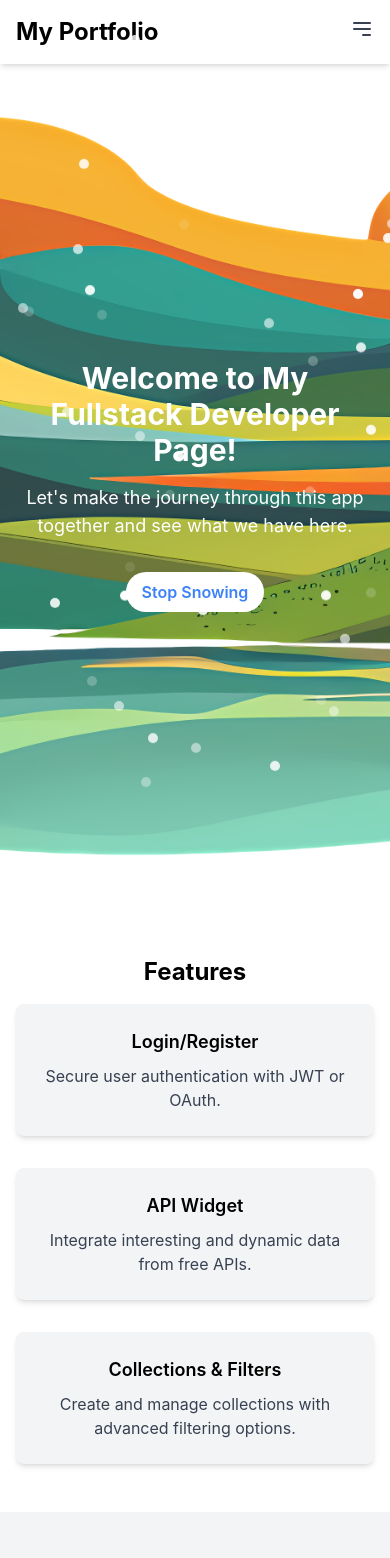
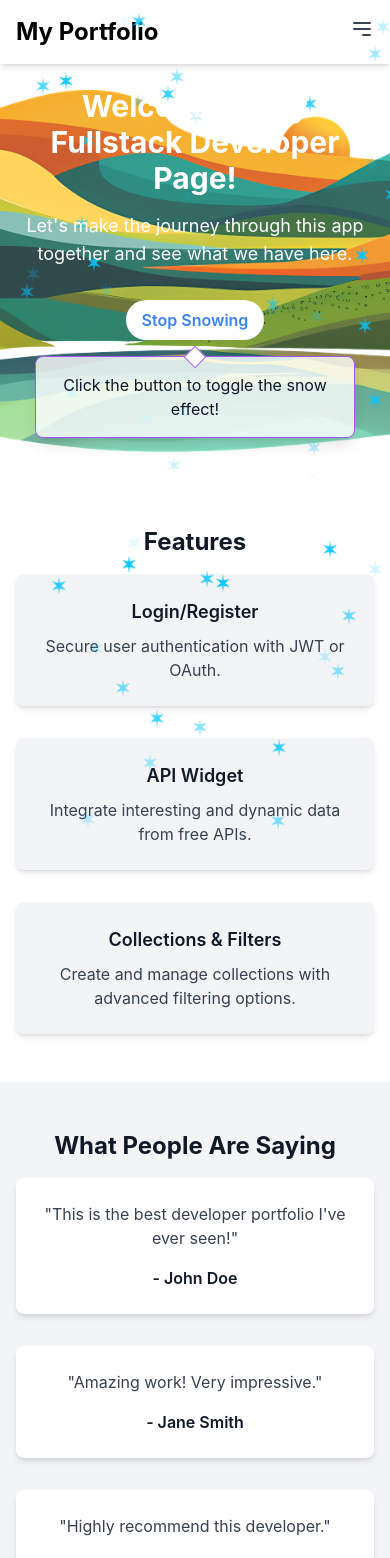
Before and after one commit to honomonodev/honomonoFun-front, a React (Create React App) app: page / in a window 390 px wide. Shown: the top 1558 px of the page. Built offline with nearby package versions, Linux system fonts and the light colour scheme.

Commit message:
Design Tailwind
snowflakes form
message window appears
styles control optimisation

```diff
--- a/src/App.tsx
+++ b/src/App.tsx
@@ -1,6 +1,6 @@
 import React from 'react';
 import { Routes, Route } from 'react-router-dom';
-import './App.css';
+import './styles/App.css';
 import HomePage from './pages/HomePage';
 import LoginPage from './pages/LoginPage';
 import RegisterPage from './pages/RegisterPage';
--- /dev/null
+++ b/src/components/common/MessageCloud.css
@@ -0,0 +1,8 @@
+/* src/components/common/MessageCloud.css */
+.message-cloud {
+  @apply relative max-w-xs md:max-w-md lg:max-w-lg mx-auto my-4 p-4 bg-white dark:bg-gray-800 text-gray-900 dark:text-gray-100 rounded-lg shadow-lg border border-purple-500 bg-opacity-80 inner-shadow transition-opacity duration-1000;
+}
+
+.message-cloud-arrow {
+  @apply absolute top-0 left-1/2 transform -translate-x-1/2 -translate-y-1/2 w-4 h-4 bg-white dark:bg-gray-800 rotate-45 border border-purple-500;
+}
--- /dev/null
+++ b/src/components/common/MessageCloud.tsx
@@ -0,0 +1,39 @@
+import React, { useEffect, useState } from 'react';
+
+interface MessageCloudProps {
+  message: string;
+}
+
+const MessageCloud: React.FC<MessageCloudProps> = ({ message }) => {
+  const [visible, setVisible] = useState(false);
+
+  useEffect(() => {
+    // Fade in after 3 seconds
+    const fadeInTimer = setTimeout(() => {
+      setVisible(true);
+    }, 3000);
+
+    // Fade out after 5 seconds
+    const fadeOutTimer = setTimeout(() => {
+      setVisible(false);
+    }, 8000);
+
+    return () => {
+      clearTimeout(fadeInTimer);
+      clearTimeout(fadeOutTimer);
+    };
+  }, []);
+
+  return (
+    <div
+      className={`relative max-w-xs md:max-w-md lg:max-w-lg mx-auto my-4 p-4 bg-white dark:bg-gray-800 text-gray-900 dark:text-gray-100 rounded-lg shadow-lg border border-purple-500 bg-opacity-80 inner-shadow transition-opacity duration-1000 ${
+        visible ? 'opacity-100' : 'opacity-0'
+      }`}
+    >
+      <div className="absolute top-0 left-1/2 transform -translate-x-1/2 -translate-y-1/2 w-4 h-4 bg-white dark:bg-gray-800 rotate-45 border border-purple-500"></div>
+      <p>{message}</p>
+    </div>
+  );
+};
+
+export default MessageCloud;
--- a/src/components/widgets/AnimatedLines.css
+++ b/src/components/widgets/AnimatedLines.css
@@ -9,9 +9,10 @@
 .snowflake {
   position: absolute;
   top: -10px;
-  width: 10px;
-  height: 10px;
-  background-color: white;
+  width: 18px;
+  height: 18px;
+  background-color: transparent; /* Cool blue color */
+  fill: #08C7FF;
   border-radius: 50%;
   opacity: 0.8;
   animation: fall linear infinite;
--- a/src/components/widgets/AnimatedLines.tsx
+++ b/src/components/widgets/AnimatedLines.tsx
@@ -1,4 +1,4 @@
-import { useEffect } from 'react';
+import React, { useEffect } from 'react';
 import './AnimatedLines.css';
 
 interface AnimatedLinesProps {
@@ -14,8 +14,14 @@ const AnimatedLines: React.FC<AnimatedLinesProps> = ({ isSnowing }) => {
     }
 
     const createSnowflake = () => {
-      const snowflake = document.createElement('div');
-      snowflake.className = 'snowflake';
+      const snowflake = document.createElementNS('http://www.w3.org/2000/svg', 'svg');
+      snowflake.setAttribute('class', 'snowflake');
+      snowflake.setAttribute('viewBox', '0 0 24 24');
+      snowflake.setAttribute('width', '24');
+      snowflake.setAttribute('height', '24');
+      snowflake.innerHTML = `
+        <path d="M12 0L13.09 8.26L21.18 6.18L15 12L21.18 17.82L13.09 15.74L12 24L10.91 15.74L2.82 17.82L9 12L2.82 6.18L10.91 8.26L12 0Z" />
+      `;
       snowflake.style.left = `${Math.random() * window.innerWidth}px`;
       snowflake.style.animationDuration = `${Math.random() * 3 + 2}s`;
       snowflake.style.opacity = Math.random().toString();
--- a/src/index.tsx
+++ b/src/index.tsx
@@ -1,7 +1,7 @@
 import React from 'react';
 import ReactDOM from 'react-dom/client';
 import { BrowserRouter } from 'react-router-dom';
-import './index.css';
+import './styles/index.css';
 import App from './App';
 import reportWebVitals from './reportWebVitals';
 
--- a/src/pages/HomePage.tsx
+++ b/src/pages/HomePage.tsx
@@ -2,7 +2,9 @@ import React, { useState } from 'react';
 import Navbar from '../components/common/Navbar';
 import Footer from '../components/common/Footer';
 import AnimatedLines from '../components/widgets/AnimatedLines';
+import MessageCloud from '../components/common/MessageCloud';
 import bg from '../assets/bg.png'; // Import the background image
+import '../styles/index.css'; // Import global styles
 
 const HomePage: React.FC = () => {
   const [isSnowing, setIsSnowing] = useState(true);
@@ -21,8 +23,7 @@ const HomePage: React.FC = () => {
         style={{
           backgroundImage: `url(${bg})`,
           backgroundSize: 'cover',
-          backgroundPosition: 'center',
-          minHeight: '100vh',
+          backgroundPosition: 'top',
         }}
       >
         <AnimatedLines isSnowing={isSnowing} />
@@ -35,46 +36,47 @@ const HomePage: React.FC = () => {
           >
             {isSnowing ? 'Stop Snowing' : 'Start Snowing'}
           </button>
+          <MessageCloud message="Click the button to toggle the snow effect!" />
         </div>
       </header>
 
       {/* Features Section */}
-      <section id="features" className="py-12 md:py-16 bg-white text-center">
+      <section id="features" className="py-12 md:py-16 bg-white dark:bg-gray-900 text-center">
         <div className="container mx-auto px-4 md:px-6">
-          <h2 className="text-2xl md:text-3xl font-bold mb-4">Features</h2>
+          <h2 className="text-2xl md:text-3xl font-bold mb-4 text-gray-900 dark:text-gray-100">Features</h2>
           <div className="grid grid-cols-1 md:grid-cols-3 gap-8">
-            <div className="p-6 bg-gray-100 rounded-lg shadow-md">
-              <h3 className="text-lg md:text-xl font-semibold mb-2">Login/Register</h3>
-              <p className="text-gray-700">Secure user authentication with JWT or OAuth.</p>
+            <div className="p-6 bg-gray-100 dark:bg-gray-800 rounded-lg shadow-md">
+              <h3 className="text-lg md:text-xl font-semibold mb-2 text-gray-900 dark:text-gray-100">Login/Register</h3>
+              <p className="text-gray-700 dark:text-gray-300">Secure user authentication with JWT or OAuth.</p>
             </div>
-            <div className="p-6 bg-gray-100 rounded-lg shadow-md">
-              <h3 className="text-lg md:text-xl font-semibold mb-2">API Widget</h3>
-              <p className="text-gray-700">Integrate interesting and dynamic data from free APIs.</p>
+            <div className="p-6 bg-gray-100 dark:bg-gray-800 rounded-lg shadow-md">
+              <h3 className="text-lg md:text-xl font-semibold mb-2 text-gray-900 dark:text-gray-100">API Widget</h3>
+              <p className="text-gray-700 dark:text-gray-300">Integrate interesting and dynamic data from free APIs.</p>
             </div>
-            <div className="p-6 bg-gray-100 rounded-lg shadow-md">
-              <h3 className="text-lg md:text-xl font-semibold mb-2">Collections & Filters</h3>
-              <p className="text-gray-700">Create and manage collections with advanced filtering options.</p>
+            <div className="p-6 bg-gray-100 dark:bg-gray-800 rounded-lg shadow-md">
+              <h3 className="text-lg md:text-xl font-semibold mb-2 text-gray-900 dark:text-gray-100">Collections & Filters</h3>
+              <p className="text-gray-700 dark:text-gray-300">Create and manage collections with advanced filtering options.</p>
             </div>
           </div>
         </div>
       </section>
 
       {/* Testimonials Section */}
-      <section className="py-12 md:py-16 bg-gray-100 text-center">
+      <section className="py-12 md:py-16 bg-gray-100 dark:bg-gray-800 text-center">
         <div className="container mx-auto px-4 md:px-6">
-          <h2 className="text-2xl md:text-3xl font-bold mb-4">What People Are Saying</h2>
+          <h2 className="text-2xl md:text-3xl font-bold mb-4 text-gray-900 dark:text-gray-100">What People Are Saying</h2>
           <div className="grid grid-cols-1 md:grid-cols-2 lg:grid-cols-3 gap-8">
-            <div className="p-6 bg-white rounded-lg shadow-md">
-              <p className="text-gray-700 mb-4">"This is the best developer portfolio I've ever seen!"</p>
-              <p className="font-semibold">- John Doe</p>
+            <div className="p-6 bg-white dark:bg-gray-900 rounded-lg shadow-md">
+              <p className="text-gray-700 dark:text-gray-300 mb-4">"This is the best developer portfolio I've ever seen!"</p>
+              <p className="font-semibold text-gray-900 dark:text-gray-100">- John Doe</p>
             </div>
-            <div className="p-6 bg-white rounded-lg shadow-md">
-              <p className="text-gray-700 mb-4">"Amazing work! Very impressive."</p>
-              <p className="font-semibold">- Jane Smith</p>
+            <div className="p-6 bg-white dark:bg-gray-900 rounded-lg shadow-md">
+              <p className="text-gray-700 dark:text-gray-300 mb-4">"Amazing work! Very impressive."</p>
+              <p className="font-semibold text-gray-900 dark:text-gray-100">- Jane Smith</p>
             </div>
-            <div className="p-6 bg-white rounded-lg shadow-md">
-              <p className="text-gray-700 mb-4">"Highly recommend this developer."</p>
-              <p className="font-semibold">- Bob Johnson</p>
+            <div className="p-6 bg-white dark:bg-gray-900 rounded-lg shadow-md">
+              <p className="text-gray-700 dark:text-gray-300 mb-4">"Highly recommend this developer."</p>
+              <p className="font-semibold text-gray-900 dark:text-gray-100">- Bob Johnson</p>
             </div>
           </div>
         </div>
--- a/src/App.css
+++ b/src/styles/App.css
@@ -1,10 +1,14 @@
+/* src/styles/App.css */
+@tailwind base;
+@tailwind components;
+@tailwind utilities;
+
 .App {
-  text-align: center;
+  @apply text-center;
 }
 
 .App-logo {
-  height: 40vmin;
-  pointer-events: none;
+  @apply h-40 pointer-events-none;
 }
 
 @media (prefers-reduced-motion: no-preference) {
@@ -14,18 +18,12 @@
 }
 
 .App-header {
-  background-color: #282c34;
-  min-height: 100vh;
-  display: flex;
-  flex-direction: column;
-  align-items: center;
-  justify-content: center;
+  @apply bg-gray-800 min-h-screen flex flex-col items-center justify-center text-white;
   font-size: calc(10px + 2vmin);
-  color: white;
 }
 
 .App-link {
-  color: #61dafb;
+  @apply text-blue-400;
 }
 
 @keyframes App-logo-spin {
--- a/src/index.css
+++ b/src/styles/index.css
@@ -1,3 +1,4 @@
+/* src/styles/index.css */
 @tailwind base;
 @tailwind components;
 @tailwind utilities;
@@ -9,6 +10,10 @@ body {
     sans-serif;
   -webkit-font-smoothing: antialiased;
   -moz-osx-font-smoothing: grayscale;
+}
+
+.inner-shadow {
+  box-shadow: inset 0 2px 4px rgba(128, 0, 128, 0.6);
 }
 
 @keyframes lineAnimation {
@@ -35,34 +40,34 @@ body {
 }
 
 .animate-point {
-  offset-path: path('M0,0 L800,600');
+  offset-path: path("M0,0 L800,600");
   animation: pointAnimation 4s linear infinite;
 }
 
 .animate-point:nth-child(2) {
-  offset-path: path('M800,0 L0,600');
+  offset-path: path("M800,0 L0,600");
 }
 
 .animate-point:nth-child(3) {
-  offset-path: path('M400,0 L400,600');
+  offset-path: path("M400,0 L400,600");
 }
 
 .animate-point:nth-child(4) {
-  offset-path: path('M0,300 L800,300');
+  offset-path: path("M0,300 L800,300");
 }
 
 .animate-point:nth-child(5) {
-  offset-path: path('M0,0 L0,600');
+  offset-path: path("M0,0 L0,600");
 }
 
 .animate-point:nth-child(6) {
-  offset-path: path('M800,0 L800,600');
+  offset-path: path("M800,0 L800,600");
 }
 
 .animate-point:nth-child(7) {
-  offset-path: path('M0,0 L800,0');
+  offset-path: path("M0,0 L800,0");
 }
 
 .animate-point:nth-child(8) {
-  offset-path: path('M0,600 L800,600');
+  offset-path: path("M0,600 L800,600");
 }
--- a/tailwind.config.js
+++ b/tailwind.config.js
@@ -1,8 +1,19 @@
+// tailwind.config.js
 module.exports = {
   purge: ["./src/**/*.{js,jsx,ts,tsx}", "./public/index.html"],
-  darkMode: false, // or 'media' or 'class'
+  darkMode: "class", // or 'media' or 'class'
   theme: {
     extend: {
+      colors: {
+        primary: "#1DA1F2",
+        secondary: "#14171A",
+        accent: "#657786",
+        background: "#E1E8ED",
+        surface: "#F5F8FA",
+      },
+      boxShadow: {
+        "inner-purple": "inset 0 2px 4px rgba(128, 0, 128, 0.6)",
+      },
       keyframes: {
         lineAnimation: {
           "0%": { strokeDasharray: "0, 2000" },
```
Also changed, not shown: src/logo.svg (deleted).
